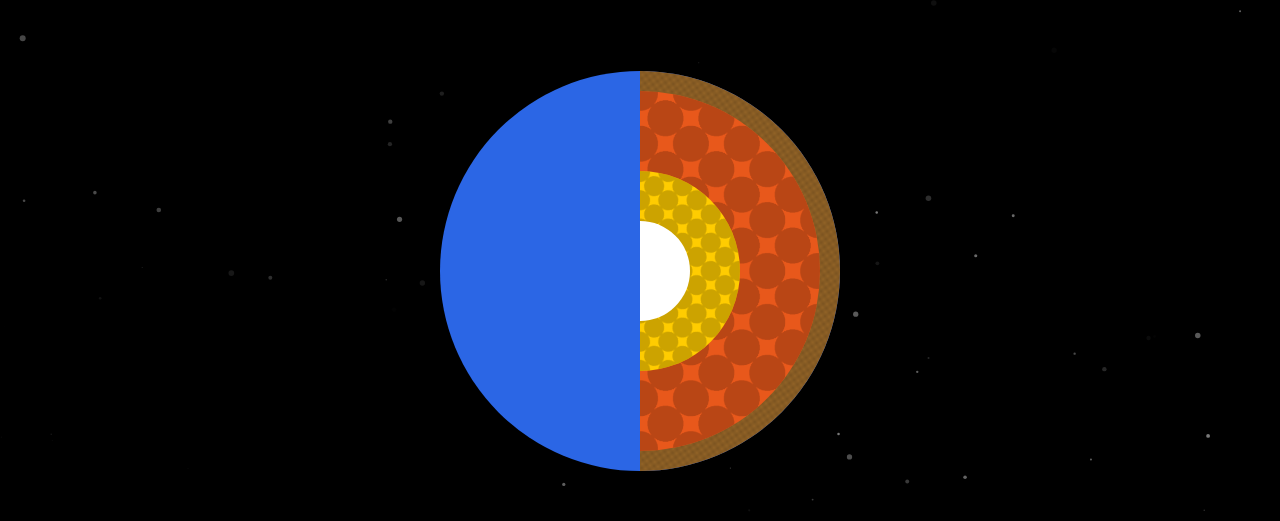
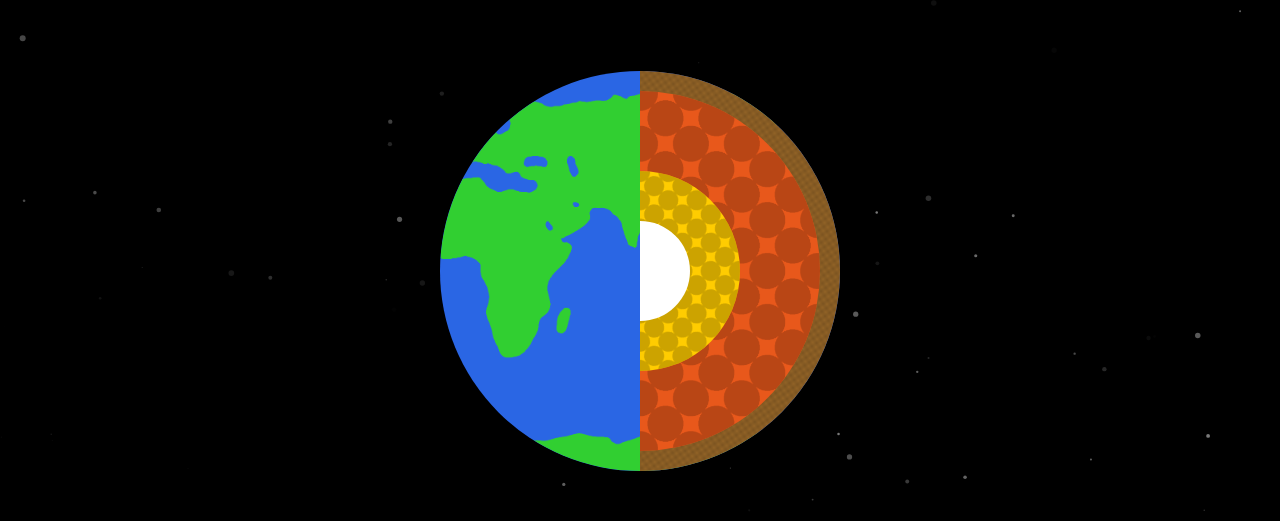
Before and after one commit to mininmobile/eath-layers, a plain HTML site: page index.html in a window 1280 px wide. Shown: the part 129-650 px from the top of the page. Drawn offline with Linux system fonts and the light colour scheme.

Commit message:
add continents

```diff
--- a/src/style.css
+++ b/src/style.css
@@ -43,6 +43,11 @@ a {
 @keyframes spin {
 	from { transform: rotate(0deg); }
 	to { transform: rotate(360deg); }
+}
+
+@keyframes scroll {
+	from { mask-position: 100%; -webkit-mask-position: 100%; }
+	to { mask-position: 0%; -webkit-mask-position: 0%; }
 }
 
 /* particles.js */
@@ -156,25 +161,29 @@ a {
 	border-radius: 50%;
 }
 
-/*.earth::before {
+.earth::before {
 	content: "";
-	width: 200%;
+	width: 100%;
 	height: 100%;
-	background: limegreen;
+	background: #31cf31;
 	mask: url("img/continents.png");
 	mask-image: url("img/continents.png");
 	-webkit-mask: url("img/continents.png");
-	mask-size: 2% !important;
-	-webkit-mask-size: 2% !important;
+	mask-size: 200% !important;
+	-webkit-mask-size: 200% !important;
+	position: relative;
+	left: 0;
+	top: 0;
 	display: block;
 	border-radius: 50%;
 	animation: scroll 60s infinite linear;
-}*/
+}
 
 .earth > .clip {
 	width: 50%;
 	height: 100%;
 	position: relative;
+	top: -100%;
 	left: 50%;
 	overflow: hidden;
 	transform: rotate(180deg);
```
Also changed, not shown: src/img/continents.png (added).
